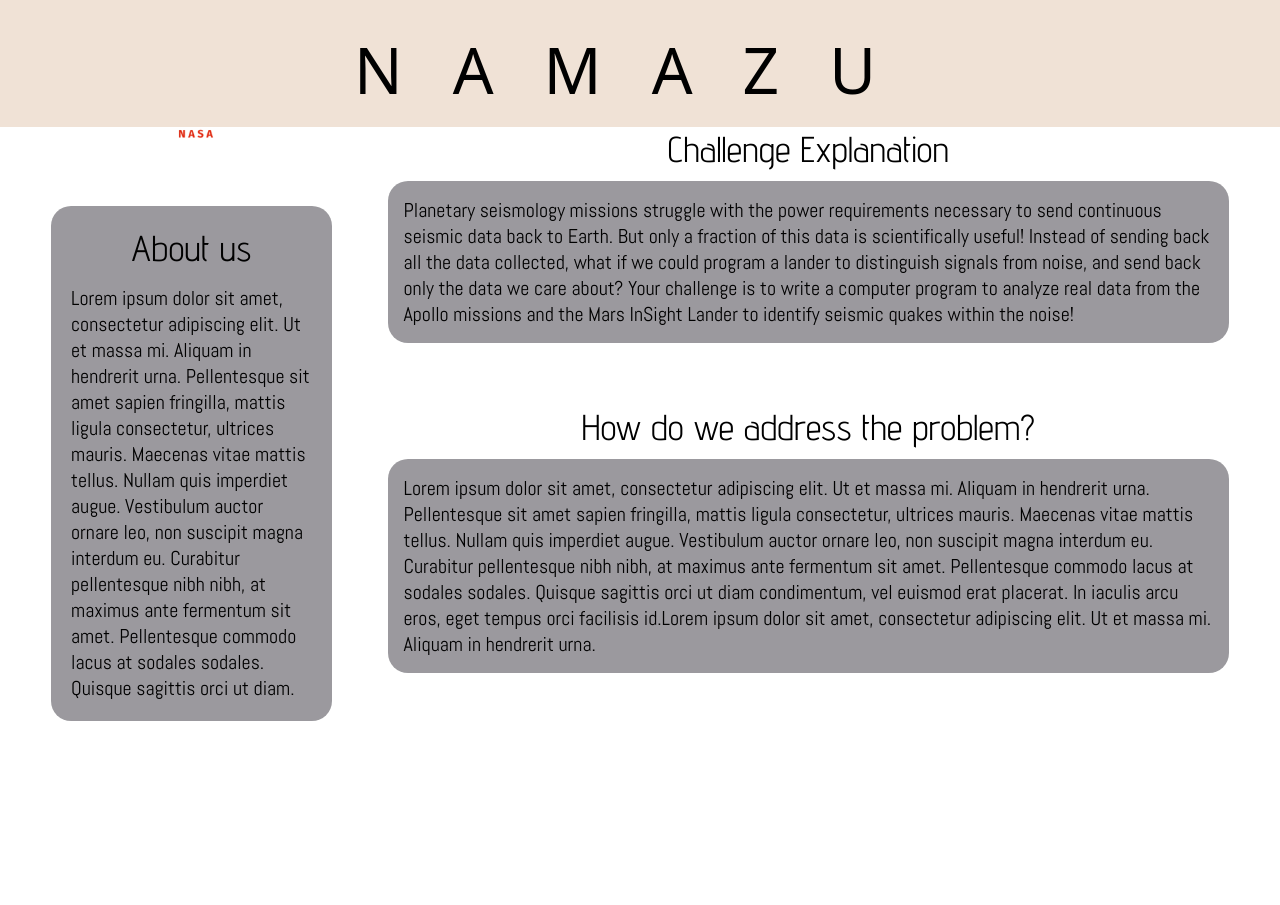
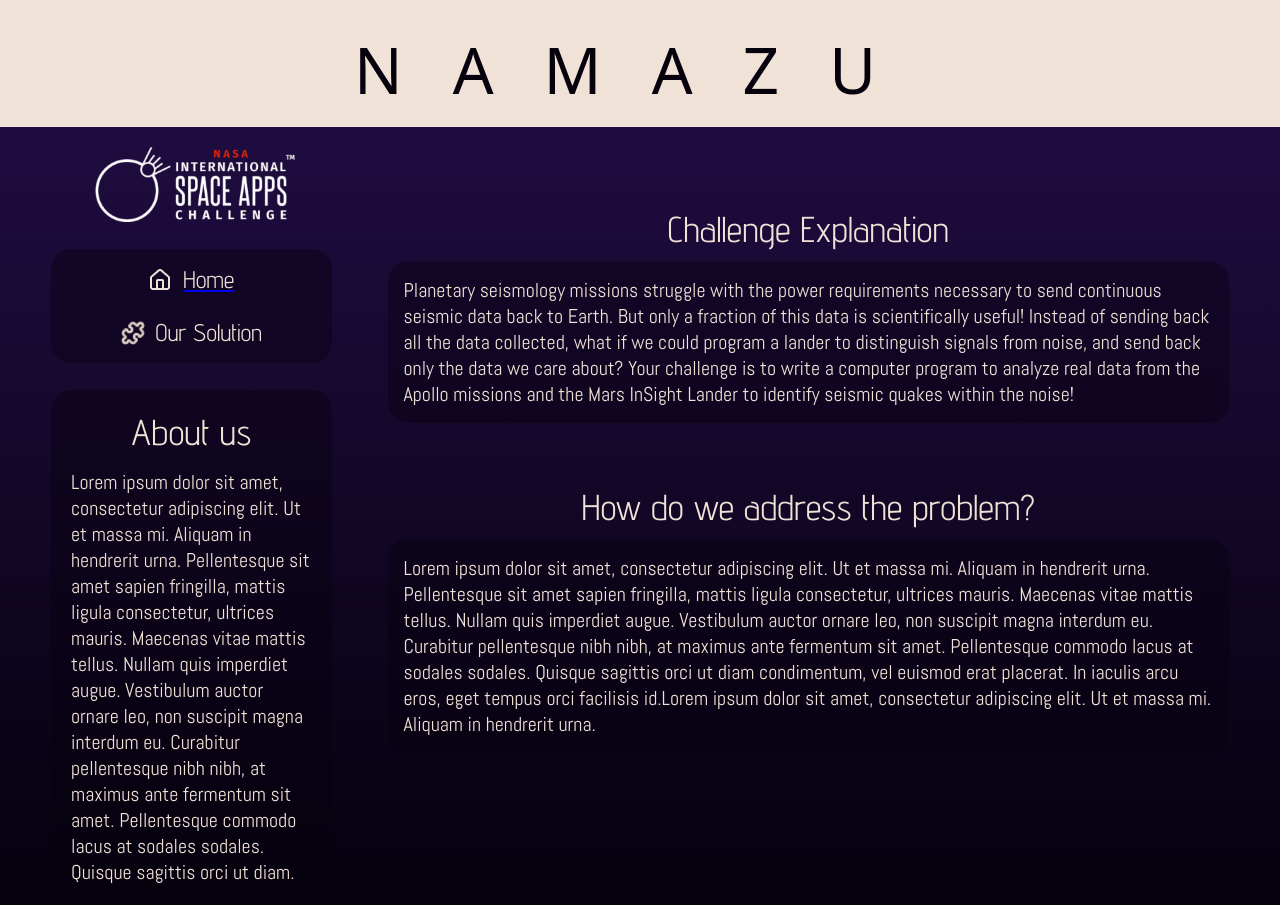
Before and after one commit to Ashen-Software/nsac, a React (Vite) app: page / in a window 1280 px wide. Before the commit the page ends 800 px from the top, so only its background shows below. Built offline with nearby package versions, Linux system fonts and the light colour scheme; a web font is replaced by a local one.

Commit message:
tabs y detalles

```diff
--- a/src/App.jsx
+++ b/src/App.jsx
@@ -9,7 +9,7 @@ function App() {
 
       <BrowserRouter>
       <Routes>
-        <Route path="/" element={<Home />} /> {/* Ruta para el formulario de inicio de sesión */}
+        <Route path="/" element={<Home />} />
 
       </Routes>
     </BrowserRouter>
--- /dev/null
+++ b/src/components/Tabs/Tabs.jsx
@@ -0,0 +1,29 @@
+import { Link } from 'react-router-dom';
+import './tabs.css'
+import house from "../../assets/house.png"
+import puzzle from "../../assets/puzzle.png"
+
+function Tabs(){
+
+
+    return(<div className='tab'>
+
+        <Link to="/">
+            <div className='hom'>
+                <img className="house" src={house}  alt="house"/>
+                <p className='texto'>Home</p>
+            </div>
+        </Link>
+
+        <div className='puzzle'>
+            <img className="puzzle" src={puzzle}  alt="puzzle"/>
+            <p className='texto'>Our Solution</p>
+
+        </div>
+
+    </div>
+
+    )
+}
+
+export default Tabs;
--- /dev/null
+++ b/src/components/Tabs/tabs.css
@@ -0,0 +1,45 @@
+@import url('https://fonts.googleapis.com/css2?family=Abel&display=swap');
+
+.tab{
+    background-color: rgba(5, 1, 13, 0.4);
+    border-radius: 20px;
+    display: flex;
+    flex-direction: column;
+    font-size: 1.5rem;
+    font-family: 'Advent Pro', sans-serif;
+    gap: 1.5rem;
+    width: 100%;
+    padding: 1rem 0;
+
+    .texto{
+        color: #F0E2D6;
+        text-decoration: none;
+    }
+
+    .hom{
+        display: flex;
+        flex-direction: row;
+        align-items: center;
+        justify-content: center;
+        gap:0.688rem ;
+        cursor: pointer;
+
+    .house{
+        width: 1.5rem;
+    }
+}
+
+
+.puzzle{
+    display: flex;
+    flex-direction: row;
+    align-items: center;
+    justify-content: center;
+    gap:0.688rem ;
+
+    .puzzle{
+        width: 1.5rem;
+    }
+
+}
+}
--- a/src/views/Home/Home.jsx
+++ b/src/views/Home/Home.jsx
@@ -3,15 +3,17 @@ import Explanation from '../../components/Explanation/Explanation';
 import Address from '../../components/Address/Address';
 import About from "../../components/About/About";
 import logo from "../../assets/NSAC logo.png";
+import Tabs from "../../components/Tabs/Tabs";
 
 
 function Home(){
     return(
-        <>
+        <div className='entero'>
         <p className='namazu'>NAMAZU</p>
         <div className='seccion'>
             <div className='izq'>
                 <img className="logo" src={logo} alt='space apps logo'/>
+                <Tabs></Tabs>
                 <About/>
             </div>
             <div className='home'>
@@ -19,7 +21,7 @@ function Home(){
                 <Address/>
             </div>
         </div>
-</>
+</div>
     )
 }
 
--- a/src/views/Home/home.css
+++ b/src/views/Home/home.css
@@ -1,7 +1,14 @@
 @import url('https://fonts.googleapis.com/css2?family=Aboreto&display=swap');
+
+.entero{
+    background-image: linear-gradient(#230E48, #05010D);
+    color: #F0E2D6;
+
+
 
    .namazu{
         background-color: #F0E2D6;
+        color: #05010D;
         font-size: 4rem;
         margin: 0px;
         font-family: "Aboreto", system-ui;
@@ -18,10 +25,15 @@
         gap: 3.5rem;
         padding-left: 3.188rem;
         padding-right: 3.188rem;
+        padding-top: 1.25rem;
 
 
         .izq{
             width: 25%;
+            display: flex;
+            flex-direction: column;
+            align-items: center;
+            gap: 1.688rem;
 
             .logo{
                 height: 4.688rem;
@@ -30,6 +42,7 @@
         }
 
         .home{
+            padding-top: 3.75rem;
             display: flex;
             flex-direction: column;
             gap: 3.875rem;
@@ -37,3 +50,5 @@
 
         }
     }
+
+}
```
Also changed, not shown: src/assets/house.png (added), src/assets/puzzle.png (added). Lines whose indentation alone changed are shown as unchanged.
